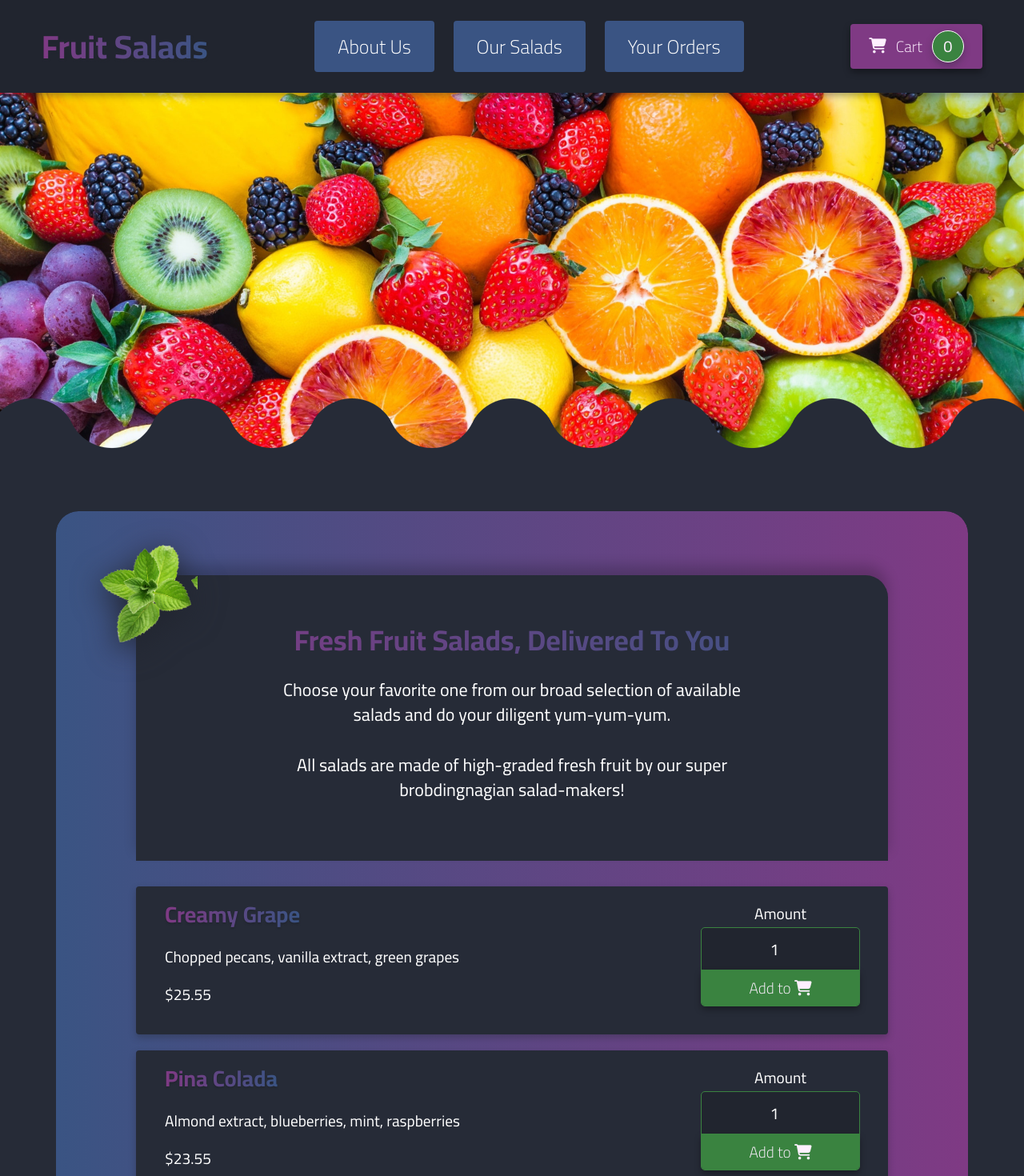
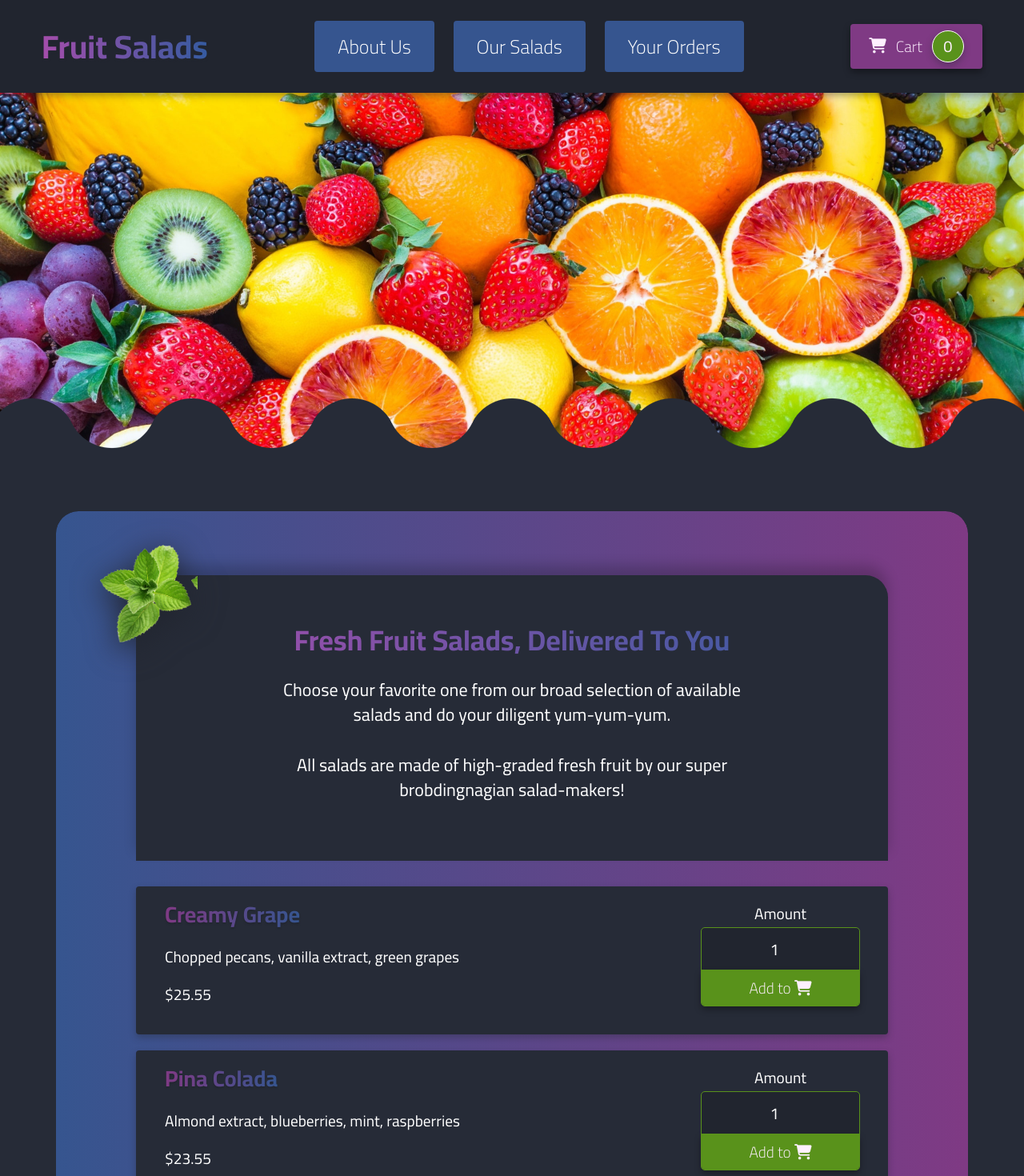
Before and after one commit to xlsmile/meals, a React (Create React App) app: page / in a window 1280 px wide. Shown: the top 1470 px of the page at 80% size. Built offline with nearby package versions, Linux system fonts and the light colour scheme.

Commit message:
Add and update colours.

```diff
--- a/src/index.css
+++ b/src/index.css
@@ -38,7 +38,7 @@ body {
 }
 @media (max-width: 90em) {
   body {
-    background: #3a8340;
+    background: #59921b;
   }
 }
 @media (max-width: 48em) {
@@ -48,7 +48,7 @@ body {
 }
 
 .title__primary, .title__secondary, .title__tertiary {
-  background: linear-gradient(-90deg, #3a5483, #7f3a84);
+  background: linear-gradient(-90deg, #355ba0, #a44dab);
   background-clip: text;
   -webkit-text-fill-color: transparent;
 }
@@ -95,11 +95,11 @@ body {
   box-shadow: 0 0.4rem 0.8rem rgba(33, 37, 47, 0.35);
 }
 .cta--success {
-  background: #3a8340;
+  background: #59921b;
   color: #fef0ff;
 }
 .cta--success:hover {
-  background: #429549;
+  background: #66a81f;
 }
 .cta--cart {
   display: flex;
@@ -122,26 +122,26 @@ body {
   background: #6e3272;
 }
 .cta--increase {
-  background: #3a8340;
+  background: #59921b;
   color: #fff;
   padding: 0.4em 0.8em;
 }
 .cta--increase:hover {
-  background: #327137;
+  background: #4c7c17;
 }
 .cta--add {
-  background: #3a8340;
+  background: #59921b;
   color: #fef0ff;
   border-top-right-radius: 0;
   border-top-left-radius: 0;
-  outline: 1px solid #3a8340;
+  outline: 1px solid #59921b;
   padding: 0.2em 1.2em;
 }
 .cta--add:hover {
-  background: #327137;
+  background: #4c7c17;
 }
 .cta--add:focus, .cta--add:active {
-  background: #2a602f;
+  background: #3f6713;
 }
 .cta__cancel {
   border-radius: 0;
@@ -173,11 +173,11 @@ body {
   margin-top: 3.2rem;
 }
 .cta--default {
-  background: #3a5483;
+  background: #36558f;
   color: #fef0ff;
 }
 .cta--default:hover {
-  background: #425f95;
+  background: #3d60a2;
 }
 .cta--danger {
   background: #c9342c;
@@ -266,7 +266,7 @@ body {
 }
 .counter__cart {
   box-shadow: 0 0.4rem 0.8rem rgba(33, 37, 47, 0.35);
-  background-color: #3a8340;
+  background-color: #59921b;
   border: 1px solid #fff;
   border-radius: 50%;
   font-size: 2rem;
@@ -311,7 +311,7 @@ body {
   border-top-right-radius: 0.4rem;
   padding: 0.4em 1.6em;
   background: #21252f;
-  outline: 1px solid #3a8340;
+  outline: 1px solid #59921b;
   font-family: inherit;
   font-size: 2rem;
   width: inherit;
@@ -321,7 +321,7 @@ body {
   text-align: center;
 }
 .form__input:focus, .form__input:active {
-  background-color: #3a5483;
+  background-color: #36558f;
 }
 
 .header {
@@ -345,9 +345,9 @@ body {
   --size: 5rem;
   --p: 2.5rem;
   --R: 5.6rem;
-  -webkit-mask: radial-gradient(var(--R) at 50% calc(100% - (var(--size) + var(--p))), #3a5483 99%, rgba(0, 0, 0, 0) 101%) calc(50% - 2 * var(--size)) 0/calc(4 * var(--size)) 100%, radial-gradient(var(--R) at 50% calc(100% + var(--p)), rgba(0, 0, 0, 0) 99%, #3a5483 101%) 50% calc(100% - var(--size))/calc(4 * var(--size)) 100% repeat-x;
+  -webkit-mask: radial-gradient(var(--R) at 50% calc(100% - (var(--size) + var(--p))), #36558f 99%, rgba(0, 0, 0, 0) 101%) calc(50% - 2 * var(--size)) 0/calc(4 * var(--size)) 100%, radial-gradient(var(--R) at 50% calc(100% + var(--p)), rgba(0, 0, 0, 0) 99%, #36558f 101%) 50% calc(100% - var(--size))/calc(4 * var(--size)) 100% repeat-x;
   mask: radial-gradient(var(--R) at 50% calc(100% - (var(--size) + var(--p))), #7f3a84 99%, rgba(0, 0, 0, 0) 101%) calc(50% - 2 * var(--size)) 0/calc(4 * var(--size)) 100%, radial-gradient(var(--R) at 50% calc(100% + var(--p)), rgba(0, 0, 0, 0) 99%, #21252f 101%) 50% calc(100% - var(--size))/calc(4 * var(--size)) 100% repeat-x;
-  background: linear-gradient(90deg, #3a5483, #7f3a84);
+  background: linear-gradient(90deg, #36558f, #7f3a84);
   border: none;
 }
 
@@ -419,7 +419,7 @@ body {
   line-height: 1.4;
 }
 .list-item__content--title {
-  background: linear-gradient(-90deg, #3a5483, #7f3a84);
+  background: linear-gradient(-90deg, #36558f, #7f3a84);
   background-clip: text;
   -webkit-text-fill-color: transparent;
   color: #7f3a84;
@@ -471,9 +471,9 @@ body {
   --size: 5rem;
   --p: 2.5rem;
   --R: 5.6rem;
-  -webkit-mask: radial-gradient(var(--R) at 50% calc(100% - (var(--size) + var(--p))), #3a5483 99%, rgba(0, 0, 0, 0) 101%) calc(50% - 2 * var(--size)) 0/calc(4 * var(--size)) 100%, radial-gradient(var(--R) at 50% calc(100% + var(--p)), rgba(0, 0, 0, 0) 99%, #3a5483 101%) 50% calc(100% - var(--size))/calc(4 * var(--size)) 100% repeat-x;
+  -webkit-mask: radial-gradient(var(--R) at 50% calc(100% - (var(--size) + var(--p))), #36558f 99%, rgba(0, 0, 0, 0) 101%) calc(50% - 2 * var(--size)) 0/calc(4 * var(--size)) 100%, radial-gradient(var(--R) at 50% calc(100% + var(--p)), rgba(0, 0, 0, 0) 99%, #36558f 101%) 50% calc(100% - var(--size))/calc(4 * var(--size)) 100% repeat-x;
   mask: radial-gradient(var(--R) at 50% calc(100% - (var(--size) + var(--p))), #7f3a84 99%, rgba(0, 0, 0, 0) 101%) calc(50% - 2 * var(--size)) 0/calc(4 * var(--size)) 100%, radial-gradient(var(--R) at 50% calc(100% + var(--p)), rgba(0, 0, 0, 0) 99%, #21252f 101%) 50% calc(100% - var(--size))/calc(4 * var(--size)) 100% repeat-x;
-  background: linear-gradient(90deg, #3a5483, #7f3a84);
+  background: linear-gradient(90deg, #36558f, #7f3a84);
   border: none;
 }
 
@@ -528,7 +528,7 @@ body {
 }
 .modal__amount--number {
   border-radius: 0.4rem 0.4rem 0.4rem 0.4rem;
-  background: #3a8340;
+  background: #59921b;
   color: #fff;
   padding: 0.1em 0.4em;
 }
@@ -554,7 +554,7 @@ body {
   margin-inline: 2.6rem;
 }
 .nav__list-link {
-  background-color: #3a5483;
+  background-color: #36558f;
   border-radius: 0.4rem;
   padding: 0.4em 1.2em;
   position: relative;
@@ -565,7 +565,7 @@ body {
   transition: background-color 250ms ease-in;
 }
 .nav__list-link:hover {
-  background-color: #2a3d60;
+  background-color: #283f6a;
 }
 .nav__list-link::before {
   content: "";
--- a/src/scss/base/_typorgaphy.scss
+++ b/src/scss/base/_typorgaphy.scss
@@ -2,7 +2,7 @@
   &__primary,
   &__secondary,
   &__tertiary {
-    background: linear-gradient(-90deg, $color-default, $color-gamma);
+    background: linear-gradient(-90deg, $color-primary, $color-lambda);
     background-clip: text;
     -webkit-text-fill-color: transparent;
   }
```
Also changed, not shown: src/scss/abstracts/_variables.scss (+5 -2 lines).
